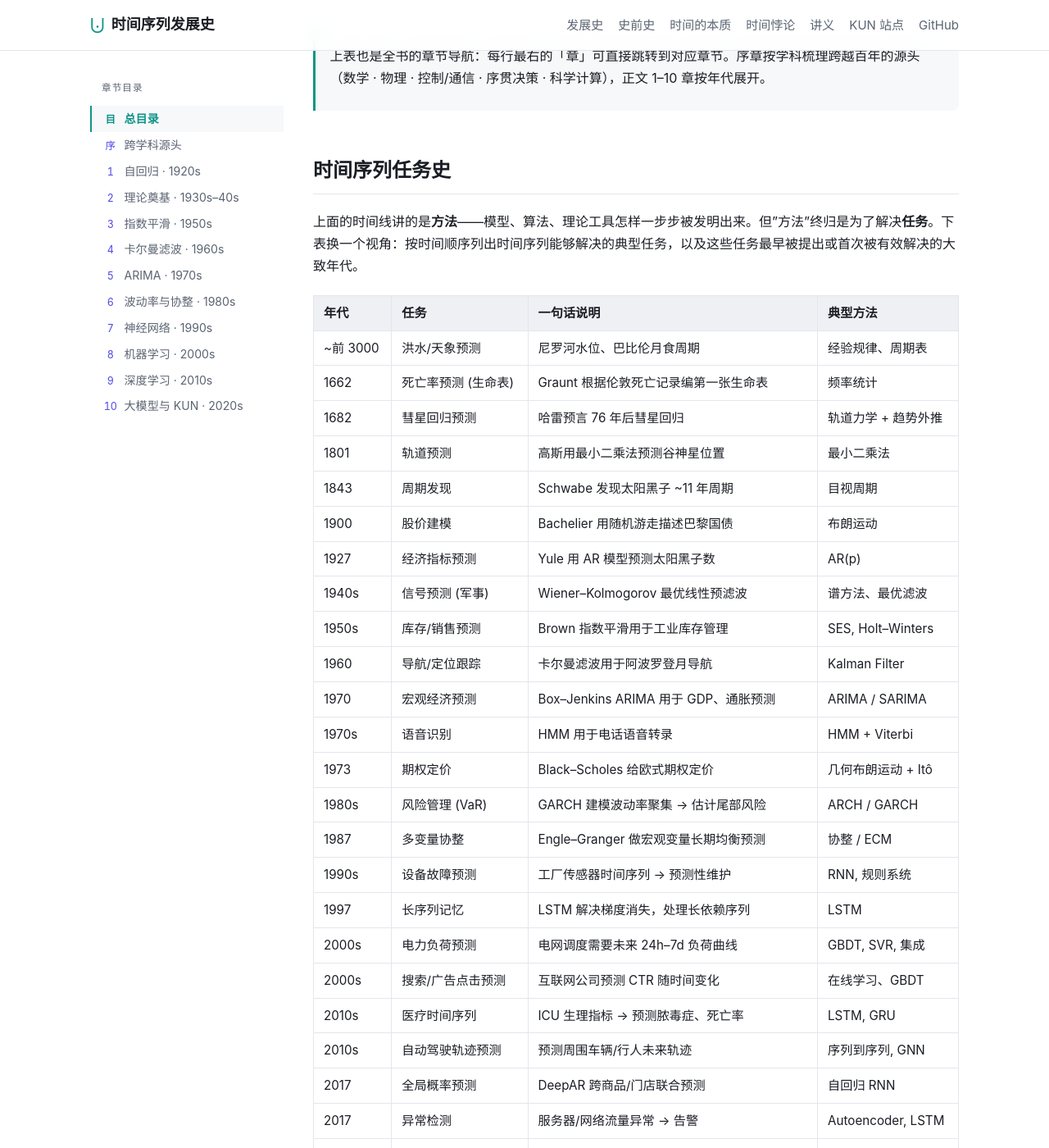
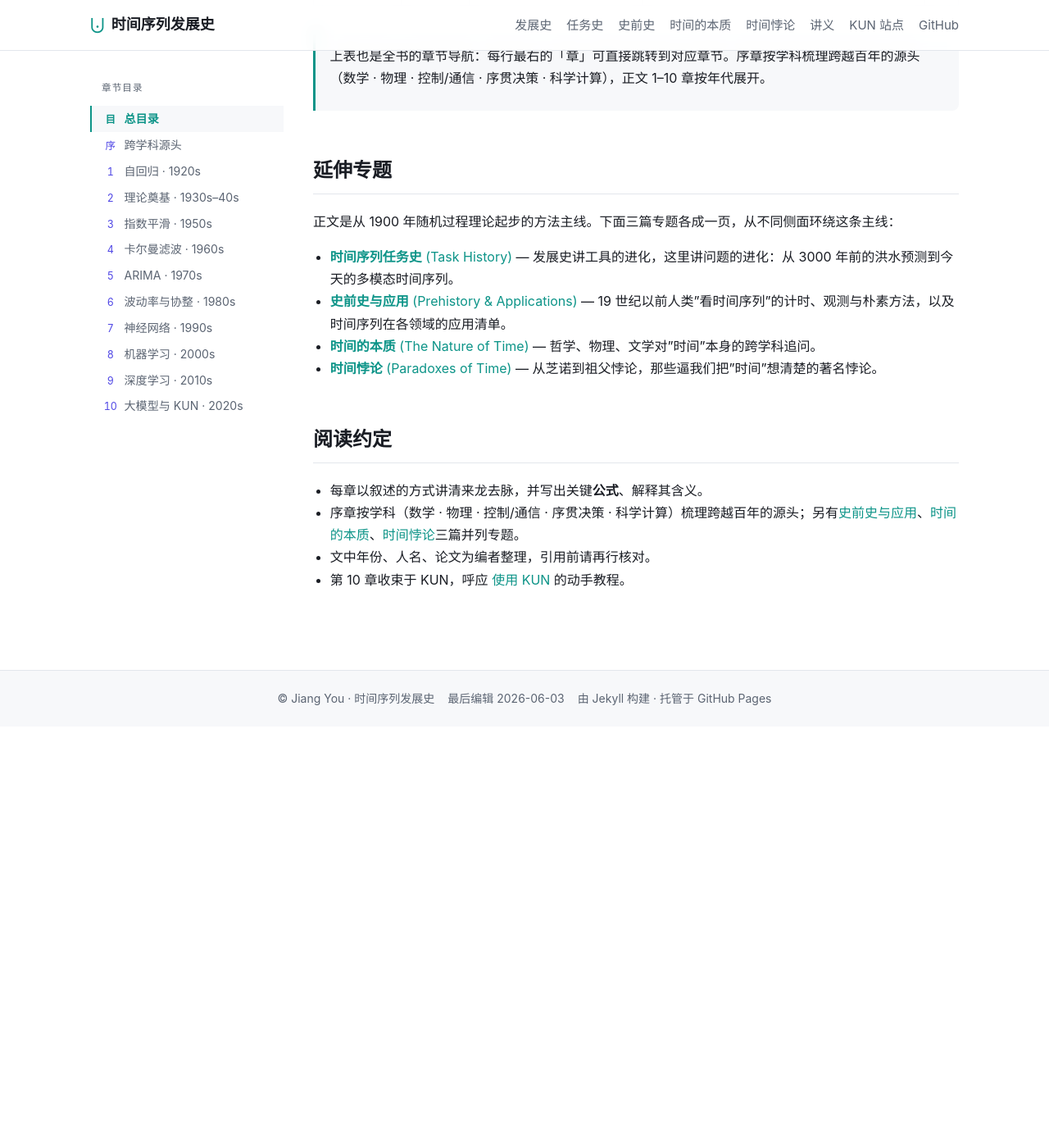
Before and after one commit to JiangYou2025/kun, a Jekyll site: the page built from history/index.md, in a window 1280 px wide and 1400 px high, scrolled down 4391 px. Shown: the whole window at 82% size. Built offline with Jekyll 4.4.1, drawn with Linux system fonts in a browser that asks for light colours; after the commit the page ends 5277 px from its top, so only the background shows below that; some of the changed text lies outside the part shown.

Commit message:
Extract task history into standalone /tasks/ page
- New file: tasks/index.md — 30 entries split into 5 era sections
  (ancient, 1900-1960s, 1970-90s, 2000-10s, 2020s) with a 'trends'
  summary section
- Removed inline task table from history/index.md, replaced with
  link in extended topics
- Added 'tasks' to history layout: top nav, sidebar, toggle label
- Single-page layout (no sub-chapters), sidebar shows link back to
  history

```diff
--- a/_layouts/history.html
+++ b/_layouts/history.html
@@ -25,6 +25,7 @@
     <label for="nav-toggle" class="nav-toggle-label" aria-label="Menu"><span></span></label>
     <nav class="site-nav">
       <a href="{{ '/history/' | relative_url }}">发展史</a>
+      <a href="{{ '/tasks/' | relative_url }}">任务史</a>
       <a href="{{ '/prehistory/' | relative_url }}">史前史</a>
       <a href="{{ '/nature-of-time/' | relative_url }}">时间的本质</a>
       <a href="{{ '/paradoxes/' | relative_url }}">时间悖论</a>
@@ -44,6 +45,8 @@
   <label for="chap-toggle" class="chap-toggle-label">史前史故事</label>
   {% elsif u contains '/nature-of-time/' %}
   <label for="chap-toggle" class="chap-toggle-label">时间的本质</label>
+  {% elsif u contains '/tasks/' %}
+  <label for="chap-toggle" class="chap-toggle-label">任务史</label>
   {% else %}
   <label for="chap-toggle" class="chap-toggle-label">章节目录</label>
   {% endif %}
@@ -110,6 +113,12 @@
       <li><a href="{{ '/nature-of-time/hawking/' | relative_url }}" {% if u == '/nature-of-time/hawking/' %}class="active"{% endif %}><span class="num">22</span>霍金</a></li>
       <li><a href="{{ '/nature-of-time/rovelli/' | relative_url }}" {% if u == '/nature-of-time/rovelli/' %}class="active"{% endif %}><span class="num">23</span>罗韦利</a></li>
     </ul>
+  {% elsif u contains '/tasks/' %}
+    <p class="side-title">任务史</p>
+    <ul>
+      <li><a href="{{ '/tasks/' | relative_url }}" class="active"><span class="num">目</span>任务史全文</a></li>
+      <li><a href="{{ '/history/' | relative_url }}"><span class="num">←</span>回发展史</a></li>
+    </ul>
   {% else %}
     <p class="side-title">章节目录</p>
     <ul>
--- a/history/index.md
+++ b/history/index.md
@@ -109,49 +109,11 @@
 
 > 上表也是全书的章节导航：每行最右的「章」可直接跳转到对应章节。序章按学科梳理跨越百年的源头（数学 · 物理 · 控制/通信 · 序贯决策 · 科学计算），正文 1–10 章按年代展开。
 
-## 时间序列任务史
-
-上面的时间线讲的是**方法**——模型、算法、理论工具怎样一步步被发明出来。但"方法"终归是为了解决**任务**。下表换一个视角：按时间顺序列出时间序列能够解决的典型任务，以及这些任务最早被提出或首次被有效解决的大致年代。
-
-| 年代 | 任务 | 一句话说明 | 典型方法 |
-|------|------|-----------|---------|
-| ~前 3000 | 洪水/天象预测 | 尼罗河水位、巴比伦月食周期 | 经验规律、周期表 |
-| 1662 | 死亡率预测 (生命表) | Graunt 根据伦敦死亡记录编第一张生命表 | 频率统计 |
-| 1682 | 彗星回归预测 | 哈雷预言 76 年后彗星回归 | 轨道力学 + 趋势外推 |
-| 1801 | 轨道预测 | 高斯用最小二乘法预测谷神星位置 | 最小二乘法 |
-| 1843 | 周期发现 | Schwabe 发现太阳黑子 ~11 年周期 | 目视周期 |
-| 1900 | 股价建模 | Bachelier 用随机游走描述巴黎国债 | 布朗运动 |
-| 1927 | 经济指标预测 | Yule 用 AR 模型预测太阳黑子数 | AR(p) |
-| 1940s | 信号预测 (军事) | Wiener–Kolmogorov 最优线性预滤波 | 谱方法、最优滤波 |
-| 1950s | 库存/销售预测 | Brown 指数平滑用于工业库存管理 | SES, Holt–Winters |
-| 1960 | 导航/定位跟踪 | 卡尔曼滤波用于阿波罗登月导航 | Kalman Filter |
-| 1970 | 宏观经济预测 | Box–Jenkins ARIMA 用于 GDP、通胀预测 | ARIMA / SARIMA |
-| 1970s | 语音识别 | HMM 用于电话语音转录 | HMM + Viterbi |
-| 1973 | 期权定价 | Black–Scholes 给欧式期权定价 | 几何布朗运动 + Itô |
-| 1980s | 风险管理 (VaR) | GARCH 建模波动率聚集 → 估计尾部风险 | ARCH / GARCH |
-| 1987 | 多变量协整 | Engle–Granger 做宏观变量长期均衡预测 | 协整 / ECM |
-| 1990s | 设备故障预测 | 工厂传感器时间序列 → 预测性维护 | RNN, 规则系统 |
-| 1997 | 长序列记忆 | LSTM 解决梯度消失，处理长依赖序列 | LSTM |
-| 2000s | 电力负荷预测 | 电网调度需要未来 24h–7d 负荷曲线 | GBDT, SVR, 集成 |
-| 2000s | 搜索/广告点击预测 | 互联网公司预测 CTR 随时间变化 | 在线学习、GBDT |
-| 2010s | 医疗时间序列 | ICU 生理指标 → 预测脓毒症、死亡率 | LSTM, GRU |
-| 2010s | 自动驾驶轨迹预测 | 预测周围车辆/行人未来轨迹 | 序列到序列, GNN |
-| 2017 | 全局概率预测 | DeepAR 跨商品/门店联合预测 | 自回归 RNN |
-| 2017 | 异常检测 | 服务器/网络流量异常 → 告警 | Autoencoder, LSTM |
-| 2019 | 可解释预测 | N-BEATS 做时间序列预测并输出趋势/季节分解 | 残差堆叠 |
-| 2020 | 天气预报 (数据驱动) | GraphCast 用数据直接做全球天气预报 | GNN, FNO |
-| 2020s | 时间序列分类 | 心电图分类、工业振动信号故障诊断 | Transformer, CNN |
-| 2020s | 时间序列生成 | 生成逼真的金融/医疗合成数据 | Diffusion, GAN |
-| 2020s | 时间序列问答 | 用自然语言问"下周销量？" → LLM 回答 | LLM + 时间序列嵌入 |
-| 2023– | 零样本预测 | 不需要训练，直接对新数据做预测 | TimesFM, Chronos |
-| 2024– | 多模态时间序列 | 文本+图像+传感器序列联合建模 | 多模态 Transformer |
-
-> 一个任务往往比首次解决它的方法活得更久——"预测"本身从 3000 年前就开始了，但方法从经验规律走到随机过程、再走到深度学习，换了一遍又一遍。上面的方法时间线讲的是**工具的进化**，这张表讲的是**问题的进化**——或者更准确地说，是人类**用时间序列的视角去理解世界的边界**如何一步步扩大。
-
 ## 延伸专题
 
 正文是从 1900 年随机过程理论起步的方法主线。下面三篇专题各成一页，从不同侧面环绕这条主线：
 
+- [**时间序列任务史** (Task History)](../tasks/) — 发展史讲工具的进化，这里讲问题的进化：从 3000 年前的洪水预测到今天的多模态时间序列。
 - [**史前史与应用** (Prehistory & Applications)](../prehistory/) — 19 世纪以前人类"看时间序列"的计时、观测与朴素方法，以及时间序列在各领域的应用清单。
 - [**时间的本质** (The Nature of Time)](../nature-of-time/) — 哲学、物理、文学对"时间"本身的跨学科追问。
 - [**时间悖论** (Paradoxes of Time)](../paradoxes/) — 从芝诺到祖父悖论，那些逼我们把"时间"想清楚的著名悖论。
```
Also changed, not shown: tasks/index.md (added, +79 -0 lines).
